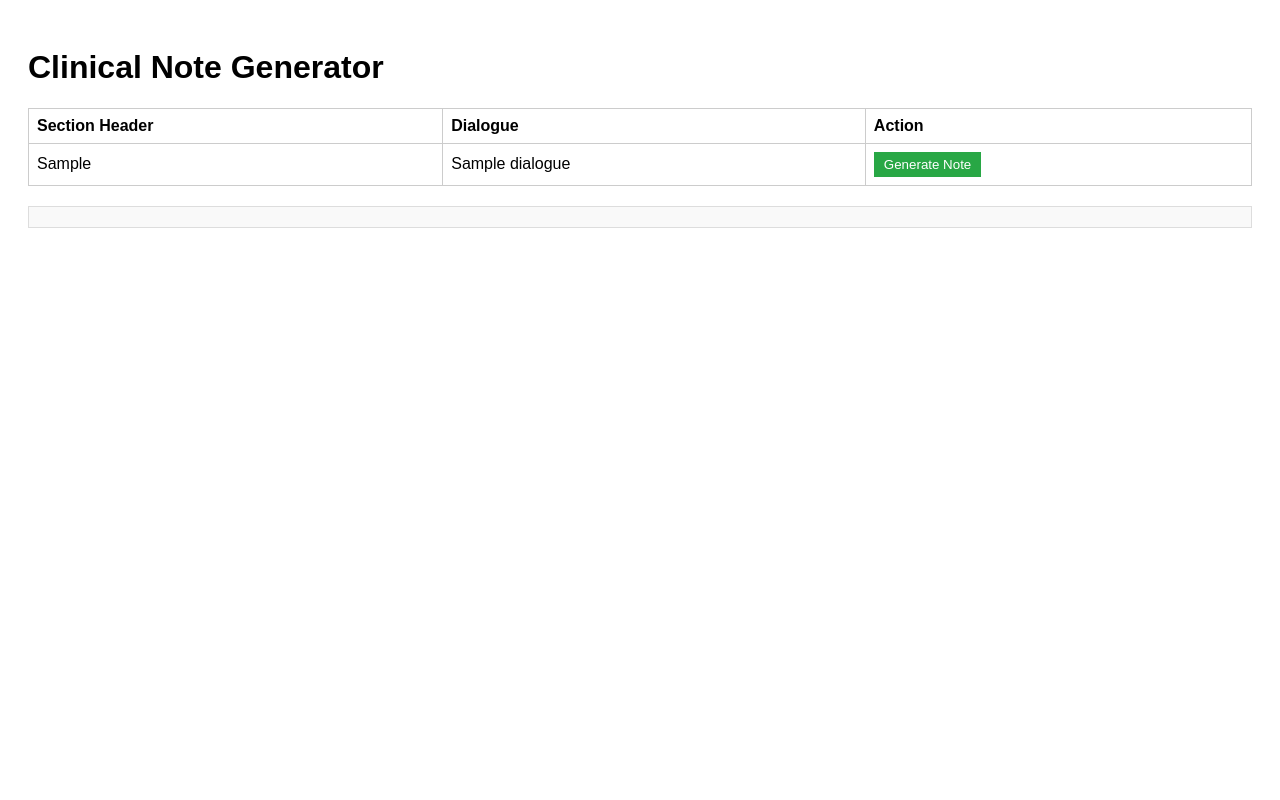
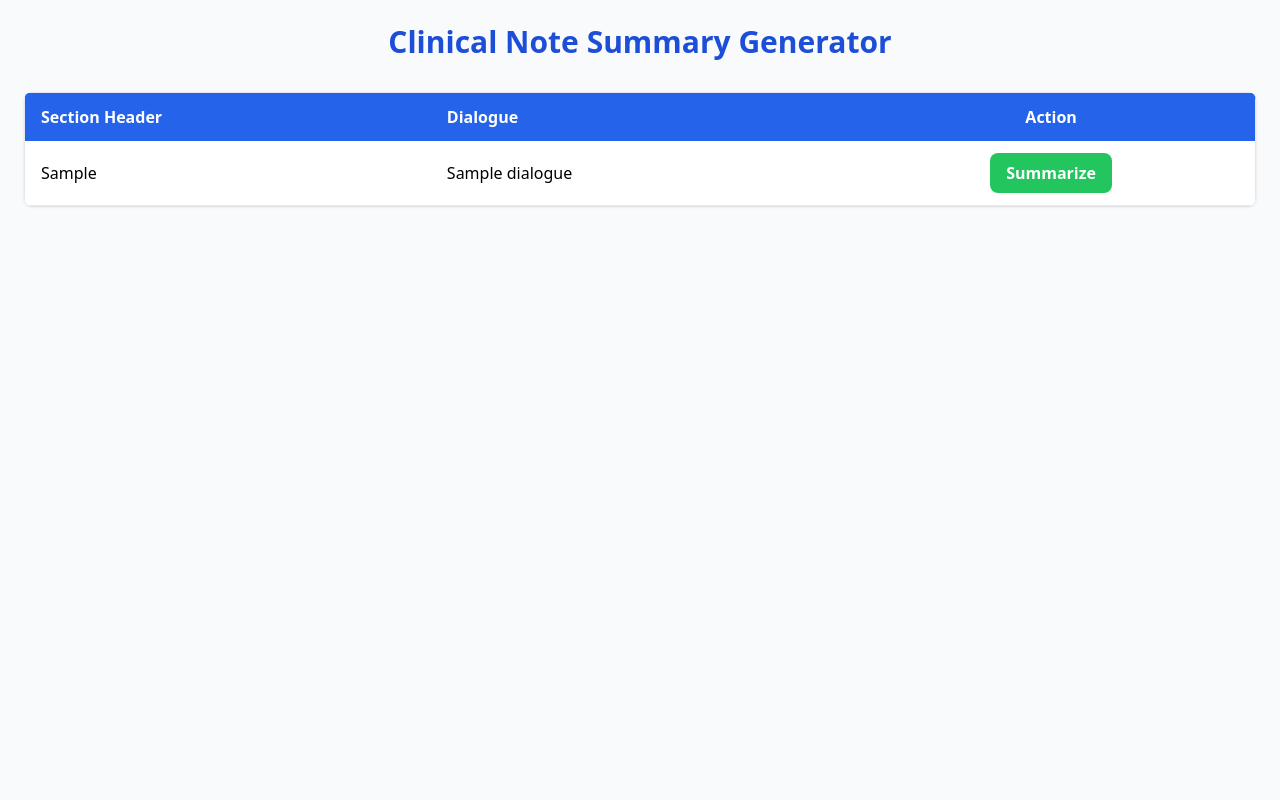
Before and after one commit to jonleed/Medical-Dialogue-Summary, a Flask app: template templates/index.html in a window 1280 px wide. Run offline with Flask 3, Linux system fonts and the light colour scheme; the template is opened without the code that fills it: most values are stand-ins (such as "Sample title", 1, 10 or a date in 2020); parts of the project's set-up code (start-up, migrations or seed data) failed here and were passed over; some libraries are stand-ins or nearby versions.

Commit message:
modified frontend to use tailwind and have scrollable table container
Co-authored-by: jonleed <124183777+jonleed@users.noreply.github.com>

```diff
--- a/templates/index.html
+++ b/templates/index.html
@@ -3,38 +3,47 @@
 <head>
     <meta charset="UTF-8">
     <title>Clinical Note Generator</title>
-    <style>
-        body { font-family: Arial; padding: 20px; }
-        table { width: 100%; border-collapse: collapse; margin-bottom: 20px; }
-        th, td { border: 1px solid #ccc; padding: 8px; text-align: left; }
-        button { padding: 5px 10px; background-color: #28a745; color: white; border: none; cursor: pointer; }
-        .note-output { margin-top: 20px; background: #f9f9f9; padding: 10px; border: 1px solid #ddd; }
-    </style>
+    <!-- TailwindCSS CDN -->
+    <script src="https://cdn.tailwindcss.com"></script>
 </head>
-<body>
+<body class="bg-gray-50 min-h-screen p-6">
 
-    <h1>Clinical Note Generator</h1>
+    <div class="max-w-7xl mx-auto">
+        <h1 class="text-3xl font-bold mb-8 text-center text-blue-700">Clinical Note Summary Generator</h1>
 
-    <table>
-        <thead>
+        <div class="overflow-y-auto max-h-[600px] shadow rounded-lg">
+            <table class="min-w-full bg-white border border-gray-200">
+                <thead class="bg-blue-600 text-white">
                     <tr>
-                <th>Section Header</th>
-                <th>Dialogue</th>
-                <th>Action</th>
+                        <th class="py-3 px-4 text-left">Section Header</th>
+                        <th class="py-3 px-4 text-left">Dialogue</th>
+                        <th class="py-3 px-4 text-center">Action</th>
                     </tr>
                 </thead>
-        <tbody>
+                <tbody class="divide-y divide-gray-200">
                     {% for idx, row in test_data.iterrows() %}
                     <tr>
-                <td>{{ row['section_header'] }}</td>
-                <td>{{ row['dialogue'] }}</td>
-                <td><button onclick="generateNote(`{{ row['dialogue'] | replace('`', '\\`') }}`)">Generate Note</button></td>
+                        <td class="py-3 px-4">{{ row['section_header'] }}</td>
+                        <td class="py-3 px-4">{{ row['dialogue'] }}</td>
+                        <td class="py-3 px-4 text-center">
+                            <button
+                                onclick="generateNote(`{{ row['dialogue'] | replace('`', '\\`') }}`)"
+                                class="bg-green-500 hover:bg-green-600 text-white font-semibold py-2 px-4 rounded-lg"
+                            >
+                                Summarize
+                            </button>
+                        </td>
                     </tr>
                     {% endfor %}
                 </tbody>
             </table>
+        </div>
 
-    <div id="note" class="note-output"></div>
+        <div id="note" class="mt-8 p-6 bg-white shadow rounded-lg hidden">
+            <h2 class="text-2xl font-bold text-gray-800 mb-4">Generated Summary:</h2>
+            <p id="note-text" class="text-gray-700"></p>
+        </div>
+    </div>
 
     <script>
         async function generateNote(dialogue) {
@@ -44,7 +53,10 @@
                 body: JSON.stringify({ dialogue: dialogue })
             });
             const data = await response.json();
-            document.getElementById('note').innerHTML = `<strong>Generated Note:</strong><br>${data.note}`;
+
+            document.getElementById('note').classList.remove('hidden');
+            document.getElementById('note-text').innerText = data.note;
+            window.scrollTo({ top: document.getElementById('note').offsetTop, behavior: 'smooth' });
         }
     </script>
 
```
Lines whose indentation alone changed are shown as unchanged.
